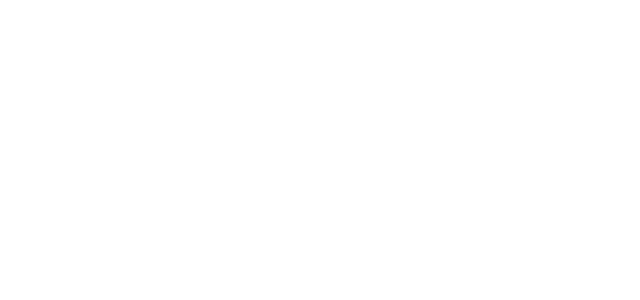
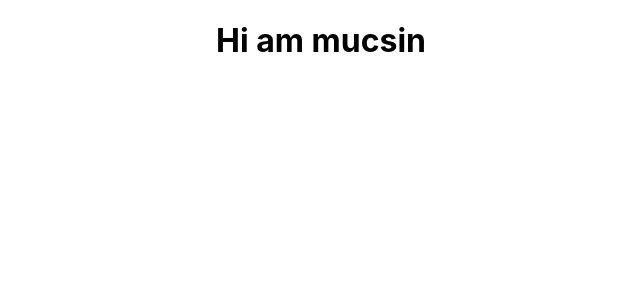
Before and after one commit to Mulindi123/group-members, a React (Create React App) app: page / in a window 1280 px wide. Shown: the top 300 px of the page, without its empty margins (319-959 px from the left). Built offline with nearby package versions, Linux system fonts and the light colour scheme.

Commit message:
feat: Component exported

```diff
--- a/src/App.js
+++ b/src/App.js
@@ -1,10 +1,11 @@
-import logo from './logo.svg';
-import './App.css';
+import logo from "./logo.svg";
+import "./App.css";
+import Mucsin from "./Mucsin";
 
 function App() {
   return (
     <div className="App">
-
+      <Mucsin />
     </div>
   );
 }
--- a/src/Mucsin.js
+++ b/src/Mucsin.js
@@ -1,3 +1,4 @@
-function Muxsin() {
+function Mucsin() {
   return <h1>Hi am mucsin</h1>;
 }
+export default Mucsin;
```
